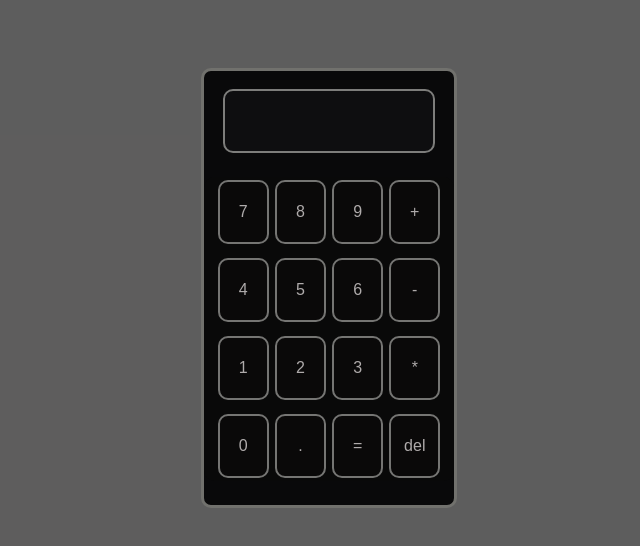
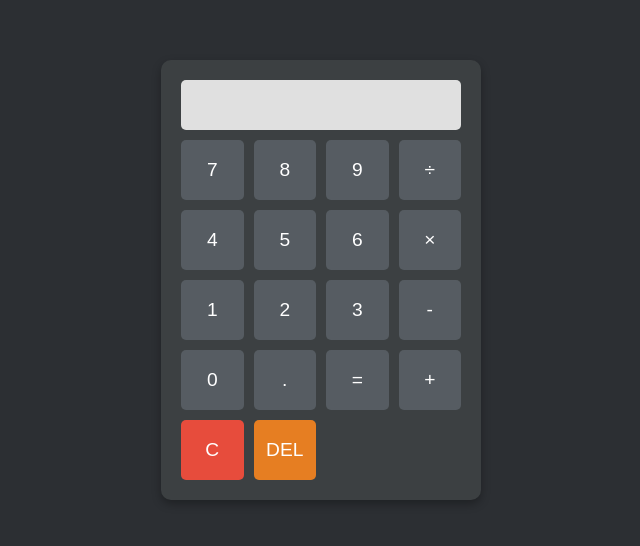
Before and after one commit to Aditya-Newar/online-calculator, a plain HTML site: page index.html in a window 1280 px wide. Shown: the part 120-666 px from the top of the page, without its empty margins (319-959 px from the left). Drawn offline with Linux system fonts and the light colour scheme; files that its build step writes are made by us from their sources.

Commit message:
adding Js

```diff
--- a/index.html
+++ b/index.html
@@ -3,31 +3,34 @@
 <head>
     <meta charset="UTF-8">
     <meta name="viewport" content="width=device-width, initial-scale=1.0">
-    <title>Calculator</title>
-    <link rel="stylesheet" href="/Calculator/style.css">
+    <title>Responsive Calculator</title>
+    <link rel="stylesheet" href="style.css">
 </head>
 <body>
-    <div class="Case">
-            <input type="display" id="display">
-            <div class="Keypad">
+    <div class="calculator">
+        <input type="text" id="display" readonly>
+        <div class="buttons">
             <button class="button" value="7">7</button>
             <button class="button" value="8">8</button>
             <button class="button" value="9">9</button>
-                <button class="button" value="+">+</button>
+            <button class="button" value="/">&#247;</button>
             <button class="button" value="4">4</button>
             <button class="button" value="5">5</button>
             <button class="button" value="6">6</button>
-                <button class="button" value="-">-</button>
+            <button class="button" value="*">&times;</button>
             <button class="button" value="1">1</button>
             <button class="button" value="2">2</button>
             <button class="button" value="3">3</button>
-                <button class="button" value="*">*</button>
+            <button class="button" value="-">-</button>
             <button class="button" value="0">0</button>
             <button class="button" value=".">.</button>
             <button class="button" value="=">=</button>
-                <button class="button" value="del">del</button>
+            <button class="button" value="+">+</button>
+            <button class="button" id="clear" value="C">C</button>
+            <button class="button" id="delete" value="del">DEL</button>
         </div>
     </div>
 
+    <script src="script.js"></script>
 </body>
 </html>
--- /dev/null
+++ b/script.js
@@ -0,0 +1,29 @@
+// JavaScript for calculator functionality
+const display = document.getElementById("display");
+const buttons = document.querySelectorAll(".button");
+const clearButton = document.getElementById("clear");
+const deleteButton = document.getElementById("delete");
+
+buttons.forEach(button => {
+    button.addEventListener("click", () => {
+        if (button.value === "=") {
+            // Evaluate the expression
+            try {
+                display.value = eval(display.value);
+            } catch {
+                display.value = "Error";
+            }
+        } else if (button.value !== "C" && button.value !== "del") {
+            // Add button value to display
+            display.value += button.value;
+        }
+    });
+});
+
+clearButton.addEventListener("click", () => {
+    display.value = "";
+});
+
+deleteButton.addEventListener("click", () => {
+    display.value = display.value.slice(0, -1);
+});
--- a/style.css
+++ b/style.css
@@ -1,56 +1,78 @@
 * {
     box-sizing: border-box;
-    background-color: rgba(94, 93, 93, 0.958);
-    border-radius: 10px;
+    margin: 0;
+    padding: 0;
+    font-family: Arial, sans-serif;
+}
 
-}
 body {
-    height: 100vh;
-    width: 100vw;
     display: flex;
     justify-content: center;
     align-items: center;
+    min-height: 100vh;
+    background-color: #2c2f33;
 }
-.Case {
-    height: 55vh;
-    width: 20vw;
-    border: 3px solid rgb(113, 113, 109);
+
+.calculator {
+    background-color: #3c4042;
+    width: 100%;
+    max-width: 320px;
+    padding: 20px;
     border-radius: 10px;
-    display: flex;
-    flex-wrap: wrap;
-    justify-content: center;
-    padding: 0;
-    background-color: rgb(9, 9, 10);
+    box-shadow: 0 4px 10px rgba(0, 0, 0, 0.3);
 }
+
 #display {
-    height: 8vh;
-    width: 16.5vw;
-    margin-top: 18px;
-    border: 2px solid rgb(125, 125, 123);
-    font-size: 28px;
-    padding: 5px;
-    background-color: rgb(14, 14, 16);
-    color: rgb(168, 157, 157);
+    width: 100%;
+    height: 50px;
+    background-color: #e0e0e0;
+    border: none;
+    border-radius: 5px;
+    font-size: 1.5em;
+    text-align: right;
+    padding: 10px;
+    margin-bottom: 10px;
 }
-.Keypad {
-    height: 38vh;
-    width: 20vw;
-    display: flex;
-    justify-content: center;
-    align-items: center;
-    flex-wrap: wrap;
-    align-content: space-between;
-    background-color: rgb(9, 9, 9);
+
+.buttons {
+    display: grid;
+    grid-template-columns: repeat(4, 1fr);
+    gap: 10px;
 }
+
 .button {
-    height: 8vh;
-    width: 4vw;
-    margin: 3px;
-    border: 2px solid rgb(117, 117, 115);
-    background-color: rgb(10, 9, 9);
-    font-size: 1rem;
-    color: rgb(175, 171, 171);
+    width: 100%;
+    height: 60px;
+    font-size: 1.2em;
+    border: none;
+    border-radius: 5px;
+    color: white;
+    background-color: #565c62;
+    cursor: pointer;
+    transition: background-color 0.3s;
 }
-button:active {
-    background-color: aqua;
+
+.button:hover {
+    background-color: #6d737a;
 }
+
+.button:active {
+    background-color: #4a4e52;
+}
+
+#clear {
+    background-color: #e74c3c;
+    color: white;
+}
+
+#delete {
+    background-color: #e67e22;
+    color: white;
+}
+
+@media (max-width: 400px) {
+    .button {
+        font-size: 1em;
+        height: 50px;
+    }
+}
```
Lines whose indentation alone changed are shown as unchanged.
